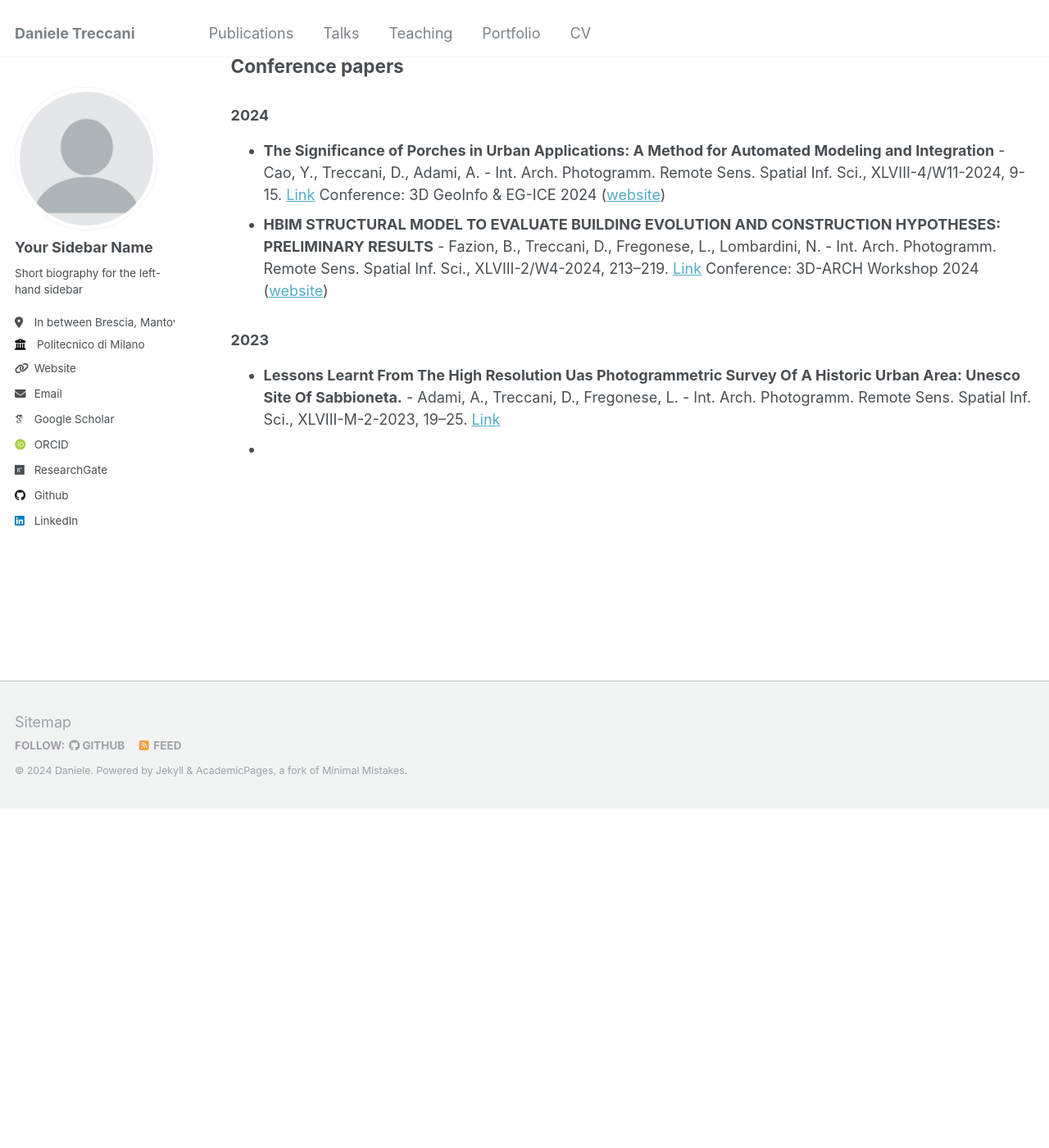
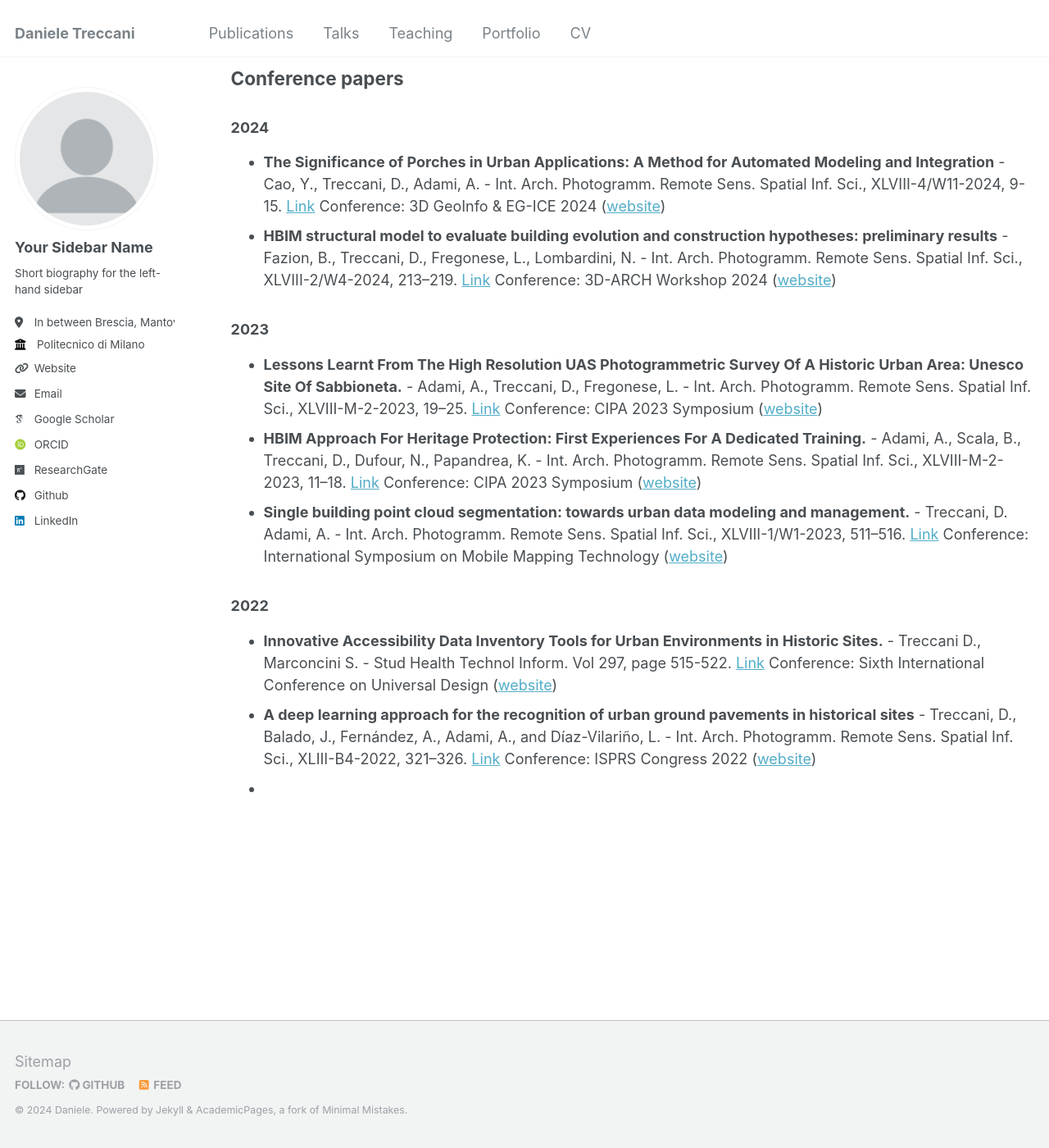
Before and after one commit to DanTRK/DanTRK.github.io, a Jekyll site: the page built from _pages/publications.md, in a window 1280 px wide and 1400 px high, scrolled down 533 px. Shown: the whole window at 82% size. Built offline with Jekyll 4.4.1, drawn with Linux system fonts in a browser that asks for light colours; some web fonts are replaced; before the commit the page ends 1519 px from its top, so only the background shows below that; some of the changed text lies outside the part shown.

Commit message:
Update publications.md

```diff
--- a/_pages/publications.md
+++ b/_pages/publications.md
@@ -27,8 +27,14 @@ redirect_from:
 
 ### 2024
 * **The Significance of Porches in Urban Applications: A Method for Automated Modeling and Integration** - Cao, Y., Treccani, D., Adami, A. - Int. Arch. Photogramm. Remote Sens. Spatial Inf. Sci., XLVIII-4/W11-2024, 9-15. [Link](https://doi.org/10.5194/isprs-archives-XLVIII-4-W11-2024-9-2024)    Conference: 3D GeoInfo & EG-ICE 2024 ([website](https://3dgeoinfoeg-ice.webs.uvigo.es/3dgeoinfo))
-*  **HBIM STRUCTURAL MODEL TO EVALUATE BUILDING EVOLUTION AND CONSTRUCTION HYPOTHESES: PRELIMINARY RESULTS** - Fazion, B., Treccani, D., Fregonese, L., Lombardini, N. - Int. Arch. Photogramm. Remote Sens. Spatial Inf. Sci., XLVIII-2/W4-2024, 213–219. [Link](https://doi.org/10.5194/isprs-archives-XLVIII-2-W4-2024-213-2024)    Conference: 3D-ARCH Workshop 2024 ([website](https://3darch.fbk.eu/))
+*  **HBIM structural model to evaluate building evolution and construction hypotheses: preliminary results** - Fazion, B., Treccani, D., Fregonese, L., Lombardini, N. - Int. Arch. Photogramm. Remote Sens. Spatial Inf. Sci., XLVIII-2/W4-2024, 213–219. [Link](https://doi.org/10.5194/isprs-archives-XLVIII-2-W4-2024-213-2024)    Conference: 3D-ARCH Workshop 2024 ([website](https://3darch.fbk.eu/))
 
 ### 2023
-* **Lessons Learnt From The High Resolution Uas Photogrammetric Survey Of A Historic Urban Area: Unesco Site Of Sabbioneta.** - Adami, A., Treccani, D.,  Fregonese, L. -  Int. Arch. Photogramm. Remote Sens. Spatial Inf. Sci., XLVIII-M-2-2023, 19–25. [Link](https://doi.org/10.5194/isprs-archives-XLVIII-M-2-2023-19-2023)
+* **Lessons Learnt From The High Resolution UAS Photogrammetric Survey Of A Historic Urban Area: Unesco Site Of Sabbioneta.** - Adami, A., Treccani, D.,  Fregonese, L. -  Int. Arch. Photogramm. Remote Sens. Spatial Inf. Sci., XLVIII-M-2-2023, 19–25. [Link](https://doi.org/10.5194/isprs-archives-XLVIII-M-2-2023-19-2023)    Conference: CIPA 2023 Symposium ([website](https://www.cipa2023florence.org/))
+* **HBIM Approach For Heritage Protection: First Experiences For A Dedicated Training.** - Adami, A., Scala, B., Treccani, D., Dufour, N.,  Papandrea, K. - Int. Arch. Photogramm. Remote Sens. Spatial Inf. Sci., XLVIII-M-2-2023, 11–18. [Link](https://doi.org/10.5194/isprs-archives-XLVIII-M-2-2023-11-2023)   Conference: CIPA 2023 Symposium ([website](https://www.cipa2023florence.org/))
+*  **Single building point cloud segmentation: towards urban data modeling and management.** - Treccani, D. Adami, A. - Int. Arch. Photogramm. Remote Sens. Spatial Inf. Sci., XLVIII-1/W1-2023, 511–516. [Link](https://doi.org/10.5194/isprs-archives-XLVIII-1-W1-2023-511-2023)    Conference: International Symposium on Mobile Mapping Technology ([website](https://www.cirgeo.unipd.it/mmt/))
+
+### 2022
+*  **Innovative Accessibility Data Inventory Tools for Urban Environments in Historic Sites.** - Treccani D., Marconcini S. - Stud Health Technol Inform. Vol 297, page 515-522. [Link](http://doi:10.3233/SHTI220881)    Conference: Sixth International Conference on Universal Design ([website](https://ud2022.unibs.it/))
+*  **A deep learning approach for the recognition of urban ground pavements in historical sites** - Treccani, D., Balado, J., Fernández, A., Adami, A., and Díaz-Vilariño, L. - Int. Arch. Photogramm. Remote Sens. Spatial Inf. Sci., XLIII-B4-2022, 321–326. [Link](https://doi.org/10.5194/isprs-archives-XLIII-B4-2022-321-2022)    Conference: ISPRS Congress 2022 ([website](https://www.isprs2022-nice.com/))
 *
```
Also changed, not shown: other parts of _pages/publications.md (+2 -2 lines).
